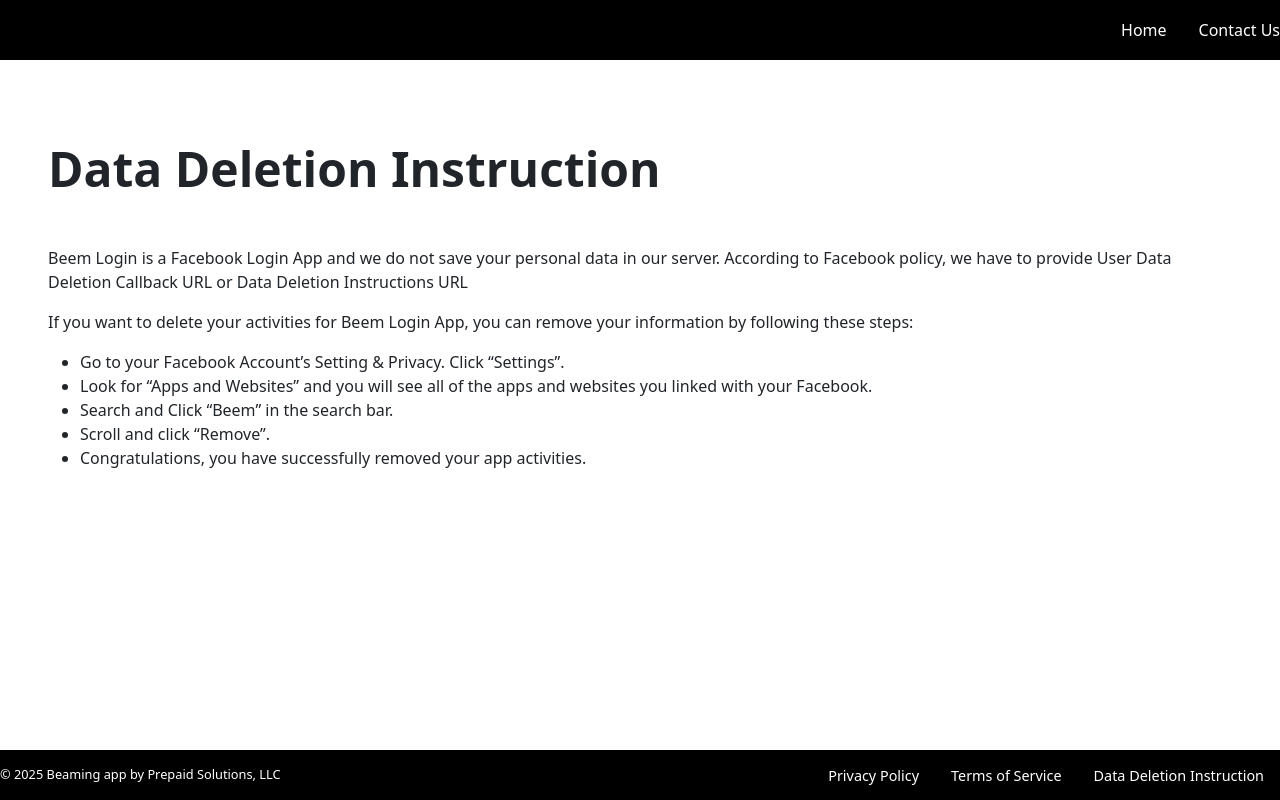
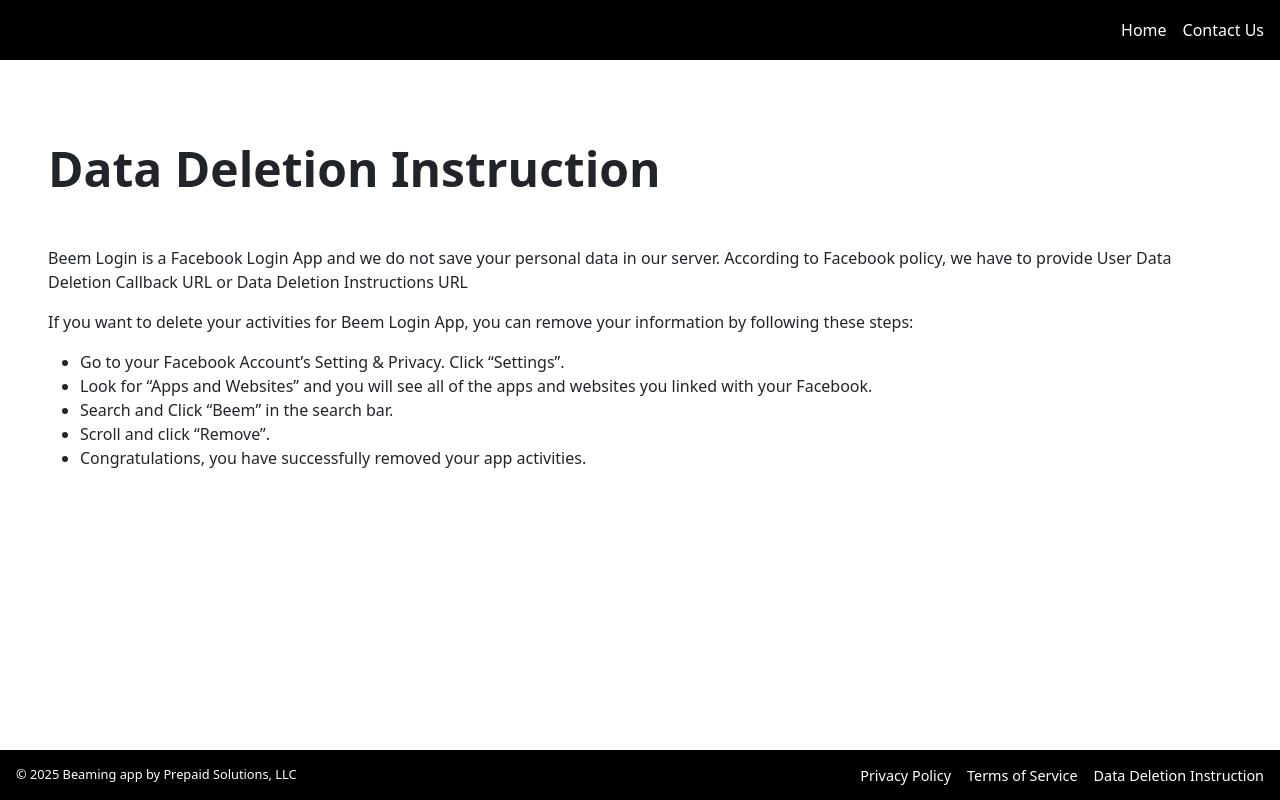
Before and after one commit to incorptoday/beaming-web, a React (Create React App) app: page /data-deletion-instruction in a window 1280 px wide. Built offline with nearby package versions, Linux system fonts and the light colour scheme.

Commit message:
update styles

```diff
--- a/src/assets/styles/_footer.scss
+++ b/src/assets/styles/_footer.scss
@@ -2,6 +2,7 @@
   background: #000;
   width: 100%;
   height: 3.125rem;
+  padding: 1rem;
   .footer-content {
     display: flex;
     align-items: center;
@@ -14,8 +15,8 @@
       padding: 0;
       list-style-type: none;
       display: flex;
+      gap: 1rem;
       li {
-        margin: 0 1rem;
         a {
           color: #fff;
           text-decoration: none;
@@ -39,7 +40,6 @@
 @media screen and (max-width: $mobile-screen) {
   footer {
     height: auto;
-    padding: 1rem 0;
     .footer-content {
       display: flex;
       flex-direction: column-reverse;
--- a/src/assets/styles/_header.scss
+++ b/src/assets/styles/_header.scss
@@ -1,13 +1,14 @@
 header {
   background: #000;
   width: 100%;
-  height: 60px;
+  height: 3.75rem;
   .menu {
     max-width: $max-width;
     margin: auto;
     height: 100%;
     display: flex;
     align-items: center;
+    padding: 0 1rem;
     ul {
       margin: 0;
       padding: 0;
@@ -15,8 +16,8 @@
       display: flex;
       width: 100%;
       justify-content: flex-end;
+      gap: 1rem;
       li {
-        margin-right: 2rem;
         a {
           color: #fff;
           text-decoration: none;
@@ -32,11 +33,3 @@
     }
   }
 }
-
-@media screen and (max-width: $mobile-screen) {
-  header {
-    .menu {
-      padding: 0 1rem;
-    }
-  }
-}
--- a/src/assets/styles/_home.scss
+++ b/src/assets/styles/_home.scss
@@ -45,7 +45,7 @@
         display: block;
         text-align: center;
         img {
-          width: 50%;
+          width: 40%;
         }
       }
     }
```
